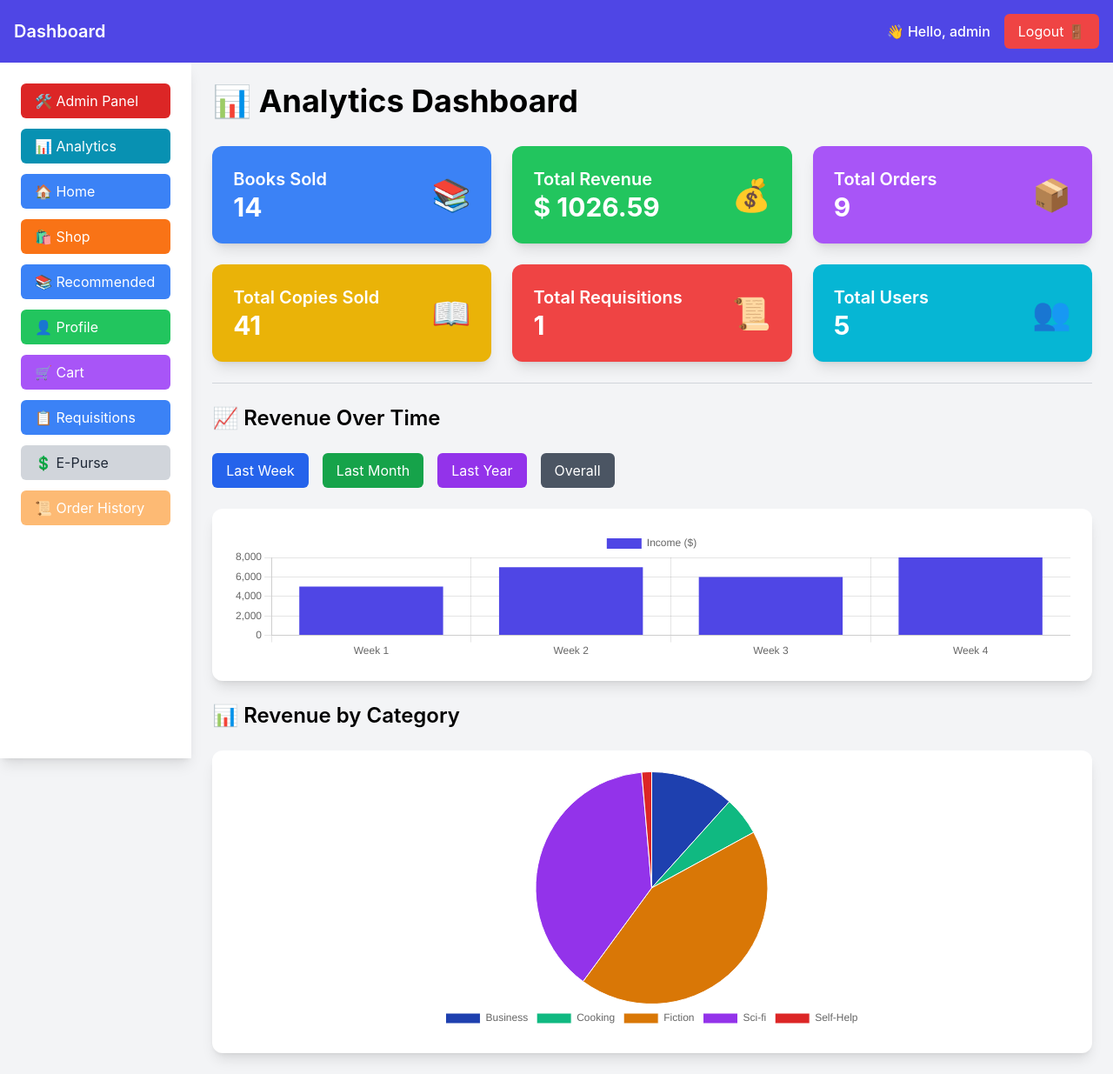
After one commit to sandeep-shaw10/online_bookstore, a Django app: page /analytics/ in a window 1280 px wide. The commit adds this page. Shown: the whole page at 87% size. Run offline with Django 5.2, Linux system fonts and the light colour scheme; a user stored in the database is signed in; data comes from the database, SQL or seed files in the repository; both versions use the stored data as it was after the commit; some libraries are stand-ins or nearby versions.

Commit message:
Recommendation Corrected and Admin Dashboard Added

```diff
--- a/bookstore/urls.py
+++ b/bookstore/urls.py
@@ -54,6 +54,7 @@ urlpatterns = [
     path('review/delete/<int:review_id>/', delete_review, name='delete_review'),
     path('order/history/', order_history, name='order_history'),
     path('recommendations/', recommended_books, name='recommendations'),
+    path('analytics/', analytics, name='analytics'),
 ]
 
 urlpatterns += static(settings.MEDIA_URL, document_root=settings.MEDIA_ROOT)
--- a/bookstore/views.py
+++ b/bookstore/views.py
@@ -1,14 +1,19 @@
 from django.shortcuts import render, redirect, get_object_or_404
-from django.db.models import Q
+from django.db.models import Q, Avg, Sum, Count
 from django.contrib.auth import authenticate, login, logout
 from django.contrib.auth.decorators import login_required
 from django.contrib.auth.models import User
 from store.models import Book, Writer, Category
 from django.contrib import messages
 from django.contrib.auth import update_session_auth_hash
-from customer.models import Cart, Order, Customer, Review
+from customer.models import Cart, Order, Customer, OrderItem, Requisition, Review
 from decimal import Decimal
 import random
+from django.utils.timezone import now
+from datetime import timedelta
+from django.db.models import F, Sum, FloatField
+import json
+
 
 
 # Public Home Page
@@ -106,7 +111,7 @@ def dashboard_shop(request):
     search_by = request.GET.get("search_by", "name")  # Default: Search by Name
     selected_category = request.GET.get("category", "")  # Get selected category
 
-    books = Book.objects.all()
+    books = Book.objects.annotate(avg_rating=Avg('review__rating'))  # ✅ Exclude out-of-stock books
     categories = Category.objects.all()  # Get all categories
 
     # Apply search filters
@@ -120,13 +125,17 @@ def dashboard_shop(request):
     if selected_category:
         books = books.filter(categories__id=selected_category)
 
+    # Sort books by highest rating first
+    books = books.order_by('-avg_rating')
+
     return render(request, "dashboard/main.html", {
         "template_name": "dashboard/shop.html",
         "books": books,
         "query": query,
         "search_by": search_by,
-        "categories": categories,  # Pass categories to template
-        "selected_category": selected_category  # Keep track of selected category
+        "categories": categories,
+        "selected_category": selected_category,
+        "range": range(1, 6)  # ✅ Pass range from 1 to 5
     })
 
 
@@ -269,3 +278,53 @@ def decrease_quantity(request, cart_id):
         else:
             cart_item.delete()  # Remove if quantity is 1 and user clicks decrease
     return redirect('cart_view')
+
+
+@login_required(login_url='login')
+def analytics(request):
+    books_sold = OrderItem.objects.count()
+    total_books_sold = OrderItem.objects.aggregate(total=Sum("quantity"))["total"] or 0
+
+    total_revenue = Order.objects.filter(status="Paid").aggregate(total=Sum("total_price"))["total"] or 0
+    total_revenue = f"{total_revenue:.2f}"
+
+    total_orders = Order.objects.count()
+    total_requisitions = Requisition.objects.count()
+    total_users = User.objects.count()
+
+    today = now()
+
+    revenue_last_week = Order.objects.filter(status="Paid", timestamp__gte=today - timedelta(days=7)).aggregate(total=Sum("total_price"))["total"] or 0
+    revenue_last_month = Order.objects.filter(status="Paid", timestamp__gte=today - timedelta(days=30)).aggregate(total=Sum("total_price"))["total"] or 0
+    revenue_last_year = Order.objects.filter(status="Paid", timestamp__gte=today - timedelta(days=365)).aggregate(total=Sum("total_price"))["total"] or 0
+    revenue_overall = Order.objects.filter(status="Paid").aggregate(total=Sum("total_price"))["total"] or 0
+
+    categories = (
+        OrderItem.objects
+        .values("book__categories__name")  # Fetch category names, not IDs
+        .annotate(total_revenue=Sum(F("price"), output_field=FloatField()))
+    )
+
+    category_data = {
+        cat["book__categories__name"]: round(cat["total_revenue"], 2)
+        for cat in categories
+    }
+
+    context = {
+        "books_sold": books_sold,
+        "total_books_sold": total_books_sold,
+        "total_revenue": total_revenue,
+        "total_orders": total_orders,
+        "total_requisitions": total_requisitions,
+        "total_users": total_users,
+        "template_name": "dashboard/analytics.html",
+        "revenue_data": {
+            "last_week": round(revenue_last_week, 2),
+            "last_month": round(revenue_last_month, 2),
+            "last_year": round(revenue_last_year, 2),
+            "overall": round(revenue_overall, 2),
+        },
+        "category_data": json.dumps(category_data)
+    }
+
+    return render(request, "dashboard/main.html", context)
--- a/templates/base.html
+++ b/templates/base.html
@@ -12,6 +12,7 @@
     <script src="https://cdn.tailwindcss.com"></script>
     <link rel="stylesheet" href="static/css/styles.css">
 
+
 </head>
 <body>
 
@@ -22,5 +23,8 @@
     <script>
         lucide.createIcons();
     </script>
+
+<script src="https://cdnjs.cloudflare.com/ajax/libs/Chart.js/4.2.1/chart.umd.min.js"></script>
+
 </body>
 </html>
--- /dev/null
+++ b/templates/dashboard/analytics.html
@@ -0,0 +1,153 @@
+<div class="container mx-auto p-6">
+    <h1 class="text-4xl font-bold mb-8">📊 Analytics Dashboard</h1>
+
+    <div class="grid grid-cols-1 sm:grid-cols-2 lg:grid-cols-3 gap-6">
+        <!-- Books Sold -->
+        <div class="bg-blue-500 text-white p-6 rounded-xl shadow-lg flex items-center justify-between">
+            <div>
+                <h2 class="text-xl font-semibold">Books Sold</h2>
+                <p class="text-3xl font-bold">{{ books_sold }}</p>
+            </div>
+            <span class="text-4xl">📚</span>
+        </div>
+
+        <!-- Total Revenue -->
+        <div class="bg-green-500 text-white p-6 rounded-xl shadow-lg flex items-center justify-between">
+            <div>
+                <h2 class="text-xl font-semibold">Total Revenue</h2>
+                <p class="text-3xl font-bold">$ {{ total_revenue }}</p>
+            </div>
+            <span class="text-4xl">💰</span>
+        </div>
+
+        <!-- Total Orders -->
+        <div class="bg-purple-500 text-white p-6 rounded-xl shadow-lg flex items-center justify-between">
+            <div>
+                <h2 class="text-xl font-semibold">Total Orders</h2>
+                <p class="text-3xl font-bold">{{ total_orders }}</p>
+            </div>
+            <span class="text-4xl">📦</span>
+        </div>
+
+        <!-- Total Copies Sold -->
+        <div class="bg-yellow-500 text-white p-6 rounded-xl shadow-lg flex items-center justify-between">
+            <div>
+                <h2 class="text-xl font-semibold">Total Copies Sold</h2>
+                <p class="text-3xl font-bold">{{ total_books_sold }}</p>
+            </div>
+            <span class="text-4xl">📖</span>
+        </div>
+
+        <!-- Total Requisitions -->
+        <div class="bg-red-500 text-white p-6 rounded-xl shadow-lg flex items-center justify-between">
+            <div>
+                <h2 class="text-xl font-semibold">Total Requisitions</h2>
+                <p class="text-3xl font-bold">{{ total_requisitions }}</p>
+            </div>
+            <span class="text-4xl">📜</span>
+        </div>
+
+        <!-- Total Users -->
+        <div class="bg-cyan-500 text-white p-6 rounded-xl shadow-lg flex items-center justify-between">
+            <div>
+                <h2 class="text-xl font-semibold">Total Users</h2>
+                <p class="text-3xl font-bold">{{ total_users }}</p>
+            </div>
+            <span class="text-4xl">👥</span>
+        </div>
+    </div>
+
+    <hr class="my-6 border-gray-300">
+
+    <!-- Filters for Bar Chart -->
+    <h2 class="text-2xl font-semibold  my-6">📈 Revenue Over Time</h2>
+    <div class="flex space-x-4 mb-6">
+        <button class="filter-btn px-4 py-2 bg-blue-600 text-white rounded-md hover:bg-blue-700" data-filter="last_week">Last Week</button>
+        <button class="filter-btn px-4 py-2 bg-green-600 text-white rounded-md hover:bg-green-700" data-filter="last_month">Last Month</button>
+        <button class="filter-btn px-4 py-2 bg-purple-600 text-white rounded-md hover:bg-purple-700" data-filter="last_year">Last Year</button>
+        <button class="filter-btn px-4 py-2 bg-gray-600 text-white rounded-md hover:bg-gray-700" data-filter="overall">Overall</button>
+    </div>
+
+    <!-- Bar Chart (Income Over Time) -->
+    <div class="bg-white p-6 rounded-xl shadow-lg">
+        <canvas id="incomeChart"></canvas>
+    </div>
+
+    <h2 class="text-2xl font-semibold  my-6">📊 Revenue by Category</h2>
+    <!-- Pie Chart (Income by Category) -->
+    <div class="bg-white p-6 rounded-xl shadow-lg">
+        <canvas id="categoryChart"></canvas>
+    </div>
+</div>
+
+<!-- Chart.js Script -->
+<script>
+    document.addEventListener("DOMContentLoaded", function () {
+        // 🥧 Pie Chart: Revenue by Category
+        var ctxPie = document.getElementById("categoryChart").getContext("2d");
+
+        var categoryData = JSON.parse('{{ category_data|escapejs }}');  // Ensure JSON safety
+        var categoryLabels = Object.keys(categoryData);
+        var categoryValues = Object.values(categoryData);
+
+        console.log(categoryData);  // Debugging JSON data
+
+        new Chart(ctxPie, {
+            type: "pie",
+            data: {
+                labels: categoryLabels,
+                datasets: [{
+                    label: "Revenue by Category",
+                    data: categoryValues,
+                    backgroundColor: ["#1E40AF", "#10B981", "#D97706", "#9333EA", "#DC2626"],
+                    borderWidth: 1
+                }]
+            },
+            options: {
+                responsive: true,
+                maintainAspectRatio: false,
+                plugins: {
+                    legend: { position: "bottom" }
+                }
+            }
+        });
+
+        // 📊 Bar Chart: Income Over Time
+        var ctxBar = document.getElementById("incomeChart").getContext("2d");
+        var incomeChart = new Chart(ctxBar, {
+            type: "bar",
+            data: {
+                labels: ["Week 1", "Week 2", "Week 3", "Week 4"],
+                datasets: [{
+                    label: "Income ($)",
+                    data: [5000, 7000, 6000, 8000],  // Dummy data, replace with real data
+                    backgroundColor: "#4F46E5"
+                }]
+            },
+            options: {
+                responsive: true,
+                maintainAspectRatio: false,
+                scales: {
+                    y: { beginAtZero: true }
+                }
+            }
+        });
+
+        // 🏷️ Dynamic Filtering for Bar Chart
+        document.querySelectorAll(".filter-btn").forEach(button => {
+            button.addEventListener("click", function () {
+                let filterType = this.getAttribute("data-filter");
+
+                // Fetch new data based on the selected filter
+                let newData;
+                if (filterType === "last_week") newData = [4000, 5000, 6000, 7000];
+                else if (filterType === "last_month") newData = [7000, 8000, 9000, 10000];
+                else if (filterType === "last_year") newData = [50000, 60000, 70000, 80000];
+                else newData = [5000, 7000, 6000, 8000]; // Default overall
+
+                incomeChart.data.datasets[0].data = newData;
+                incomeChart.update();
+            });
+        });
+    });
+</script>
--- a/templates/dashboard/main.html
+++ b/templates/dashboard/main.html
@@ -27,6 +27,12 @@
                 <li>
                     <a href="{% url 'admin:index' %}" class="block px-4 py-2 bg-red-600 text-white rounded-md hover:bg-red-700">
                         🛠️ Admin Panel
+                    </a>
+                </li>
+
+                <li>
+                    <a href="{% url 'analytics' %}" class="block px-4 py-2 bg-cyan-600 text-white rounded-md hover:bg-cyan-700">
+                        📊 Analytics
                     </a>
                 </li>
                 {% endif %}
--- a/templates/dashboard/recommendations.html
+++ b/templates/dashboard/recommendations.html
@@ -68,7 +68,7 @@
         setInterval(() => {
             document.getElementById("recommendation-type").innerText = recommendationTypes[index];
             index = (index + 1) % recommendationTypes.length;
-        }, 500);
+        }, 1250);
 
         // ✅ Randomize delay between 2 and 10 seconds
         const randomDelay = Math.floor(Math.random() * (10000 - 2000 + 1)) + 2000;  // Random time between 2000ms (2s) and 10000ms (10s)
@@ -76,7 +76,7 @@
         setTimeout(() => {
             document.getElementById("loader").style.display = "none";  // Hide loader
             document.getElementById("content").classList.remove("hidden"); // Show content
-        }, 2500);
+        }, 5000);
 
         });
 
```
Also changed, not shown: customer/views.py (+41 -16 lines), templates/dashboard/book_card.html (+36 -13 lines), templates/dashboard/shop.html (+35 -19 lines), db.sqlite3.
